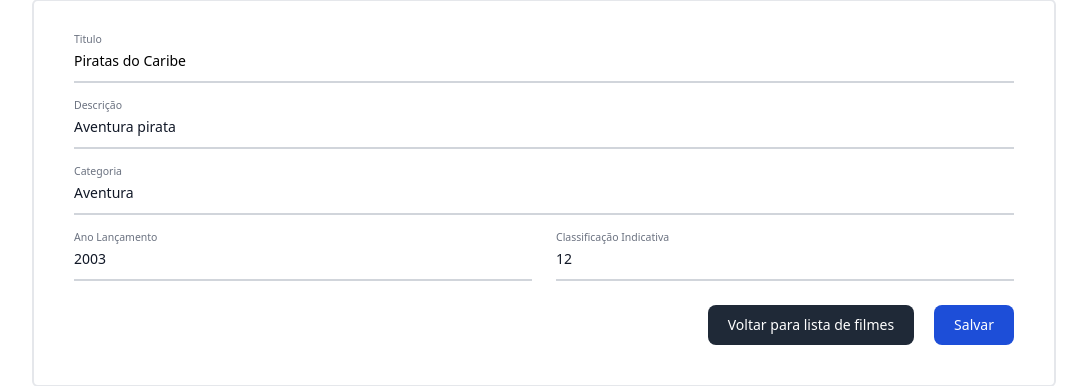
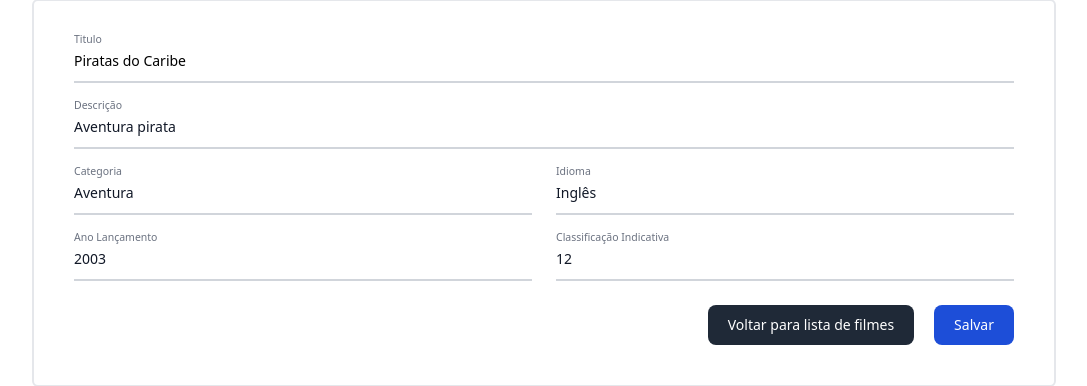
Before and after one commit to JPSerpa75/Cinema-crud, a PHP site: page /pages/filmes/FilmeUpdate.php?id=1 in a window 1280 px wide. Shown: the part 233-619 px from the top of the page, without its empty margins (96-1183 px from the left). Run offline with PHP 8.4, Linux system fonts and the light colour scheme; data comes from the database, SQL or seed files in the repository; some libraries are stand-ins or nearby versions.

Commit message:
fix: acerta arquivos

```diff
--- a/pages/filmes/FilmeCreate.php
+++ b/pages/filmes/FilmeCreate.php
@@ -15,10 +15,6 @@ include_once '../../includes/header.php';
             <input maxlength="255" type="text" name="floating_descricao" id="floating_descricao" class="block py-2.5 px-0 w-full text-sm text-gray-900 bg-transparent border-0 border-b-2 border-gray-300 appearance-none dark:text-gray-900 dark:border-gray-600 dark:focus:border-blue-500 focus:outline-none focus:ring-0 focus:border-blue-600 peer" placeholder=" " required />
             <label for="floating_descricao" class="peer-focus:font-medium absolute text-sm text-gray-500 dark:text-gray-400 duration-300 transform -translate-y-6 scale-75 top-3 -z-10 origin-[0] peer-focus:left-0 peer-focus:text-blue-600 peer-focus:dark:text-blue-500 peer-placeholder-shown:scale-100 peer-placeholder-shown:translate-y-0 peer-focus:scale-75 peer-focus:-translate-y-6">Descrição</label>
         </div>
-		<div class="relative z-0 w-full mb-6 group">
-			<input maxlength="255" type="text" name="floating_idioma" id="floating_idioma" class="block py-2.5 px-0 w-full text-sm text-gray-900 bg-transparent border-0 border-b-2 border-gray-300 appearance-none dark:text-gray-900 dark:border-gray-600 dark:focus:border-blue-500 focus:outline-none focus:ring-0 focus:border-blue-600 peer" placeholder=" " required />
-			<label for="floating_idioma" class="peer-focus:font-medium absolute text-sm text-gray-500 dark:text-gray-400 duration-300 transform -translate-y-6 scale-75 top-3 -z-10 origin-[0] peer-focus:left-0 peer-focus:text-blue-600 peer-focus:dark:text-blue-500 peer-placeholder-shown:scale-100 peer-placeholder-shown:translate-y-0 peer-focus:scale-75 peer-focus:-translate-y-6">Idioma</label>
-		</div>
         <div class="grid md:grid-cols-2 md:gap-6">
             <div class="relative z-0 w-full mb-6 group">
                 <input maxlength="255" type="text" min="1" name="floating_categoria" id="floating_categoria" class="block py-2.5 px-0 w-full text-sm text-gray-900 bg-transparent border-0 border-b-2 border-gray-300 appearance-none dark:text-gray-900 dark:border-gray-600 dark:focus:border-blue-500 focus:outline-none focus:ring-0 focus:border-blue-600 peer" placeholder=" " required />
--- a/pages/filmes/FilmeUpdate.php
+++ b/pages/filmes/FilmeUpdate.php
@@ -29,9 +29,15 @@ $dado = $stmt->fetch();
 			<input maxlength="255" type="text" name="floating_descricao" id="floating_descricao" class="block py-2.5 px-0 w-full text-sm text-gray-900 bg-transparent border-0 border-b-2 border-gray-300 appearance-none dark:text-gray-900 dark:border-gray-600 dark:focus:border-blue-500 focus:outline-none focus:ring-0 focus:border-blue-600 peer" placeholder=" " value="<?php echo $dado['descricao']; ?>" required />
 			<label for="floating_descricao" class="peer-focus:font-medium absolute text-sm text-gray-500 dark:text-gray-400 duration-300 transform -translate-y-6 scale-75 top-3 -z-10 origin-[0] peer-focus:left-0 peer-focus:text-blue-600 peer-focus:dark:text-blue-500 peer-placeholder-shown:scale-100 peer-placeholder-shown:translate-y-0 peer-focus:scale-75 peer-focus:-translate-y-6">Descrição</label>
 		</div>
-		<div class="relative z-0 w-full mb-6 group">
-			<input maxlength="255" type="text" name="floating_categoria" id="floating_categoria" class="block py-2.5 px-0 w-full text-sm text-gray-900 bg-transparent border-0 border-b-2 border-gray-300 appearance-none dark:text-gray-900 dark:border-gray-600 dark:focus:border-blue-500 focus:outline-none focus:ring-0 focus:border-blue-600 peer" placeholder=" " value="<?php echo $dado['categoria']; ?>" required />
-			<label for="floating_categoria" class="peer-focus:font-medium absolute text-sm text-gray-500 dark:text-gray-400 duration-300 transform -translate-y-6 scale-75 top-3 -z-10 origin-[0] peer-focus:left-0 peer-focus:text-blue-600 peer-focus:dark:text-blue-500 peer-placeholder-shown:scale-100 peer-placeholder-shown:translate-y-0 peer-focus:scale-75 peer-focus:-translate-y-6">Categoria</label>
+		<div class="grid md:grid-cols-2 md:gap-6">
+			<div class="relative z-0 w-full mb-6 group">
+				<input maxlength="255" type="text" name="floating_categoria" id="floating_categoria" class="block py-2.5 px-0 w-full text-sm text-gray-900 bg-transparent border-0 border-b-2 border-gray-300 appearance-none dark:text-gray-900 dark:border-gray-600 dark:focus:border-blue-500 focus:outline-none focus:ring-0 focus:border-blue-600 peer" placeholder=" " value="<?php echo $dado['categoria']; ?>" required />
+				<label for="floating_categoria" class="peer-focus:font-medium absolute text-sm text-gray-500 dark:text-gray-400 duration-300 transform -translate-y-6 scale-75 top-3 -z-10 origin-[0] peer-focus:left-0 peer-focus:text-blue-600 peer-focus:dark:text-blue-500 peer-placeholder-shown:scale-100 peer-placeholder-shown:translate-y-0 peer-focus:scale-75 peer-focus:-translate-y-6">Categoria</label>
+			</div>
+			<div class="relative z-0 w-full mb-6 group">
+				<input maxlength="255" type="text" name="floating_idioma" id="floating_idioma" class="block py-2.5 px-0 w-full text-sm text-gray-900 bg-transparent border-0 border-b-2 border-gray-300 appearance-none dark:text-gray-900 dark:border-gray-600 dark:focus:border-blue-500 focus:outline-none focus:ring-0 focus:border-blue-600 peer" placeholder=" " value="<?php echo $dado['idioma']; ?>" required />
+				<label for="floating_idioma" class="peer-focus:font-medium absolute text-sm text-gray-500 dark:text-gray-400 duration-300 transform -translate-y-6 scale-75 top-3 -z-10 origin-[0] peer-focus:left-0 peer-focus:text-blue-600 peer-focus:dark:text-blue-500 peer-placeholder-shown:scale-100 peer-placeholder-shown:translate-y-0 peer-focus:scale-75 peer-focus:-translate-y-6">Idioma</label>
+			</div>
 		</div>
 		<div class="grid md:grid-cols-2 md:gap-6">
 			<div class="relative z-0 w-full mb-6 group">
```
Also changed, not shown: pages/filmes/FilmeRead.php (+9 -7 lines).
